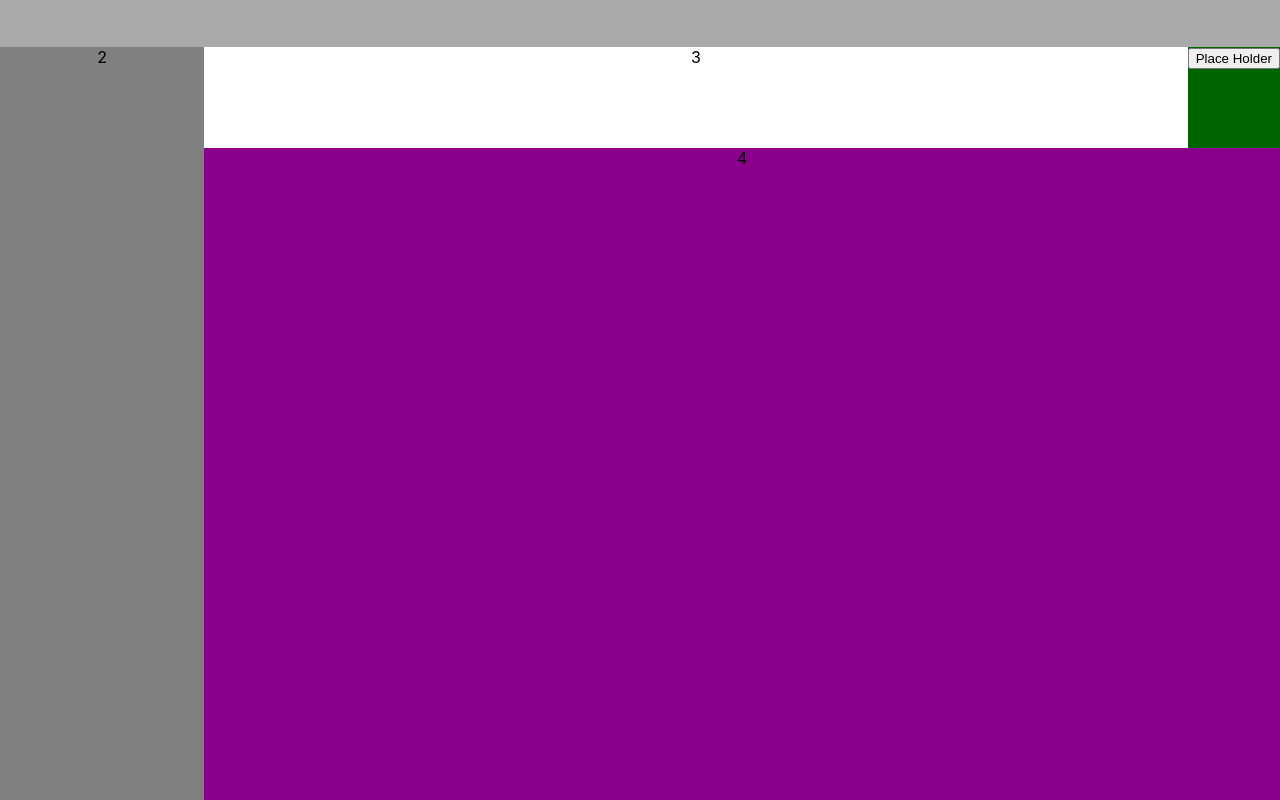
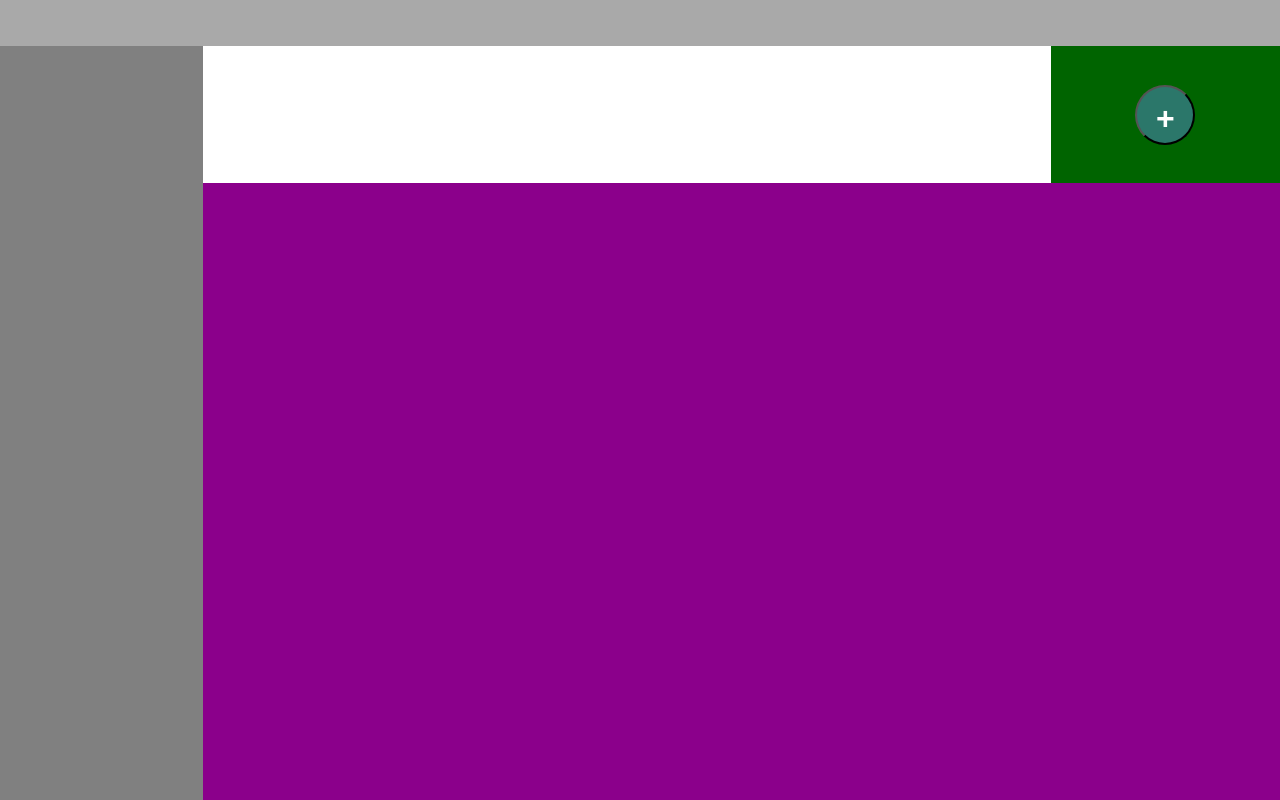
Before and after one commit to hshin159/Password-Manager, a React (Create React App) app: page / in a window 1280 px wide. Built offline with nearby package versions, Linux system fonts and the light colour scheme.

Commit message:
Reorganized some files

```diff
--- a/src/App.css
+++ b/src/App.css
@@ -9,10 +9,10 @@
   min-width: 100vw;
 }
 
-.search {
+/* .search {
   background-color: darkgrey;
   flex-grow: 1;
-}
+} */
 
 .second-container {
   display: flex;
@@ -20,10 +20,10 @@
   flex-grow: 15;
 }
 
-.favorites {
+/* .favorites {
   background-color: gray;
   flex-grow: 1;
-}
+} */
 .third-container {
   display: flex;
   flex-direction: column;
@@ -37,17 +37,26 @@
   flex-grow: 1;
 }
 
-.passwords {
+.passwords-area {
   background-color: darkmagenta;
   flex-grow: 8;
 }
 
-.options {
+/* .options {
   flex-grow: 5;
   background-color: white;
+} */
+
+.add-button-area {
+  flex-grow: 1;
+  display: flex;
+  flex-direction: column;
+  justify-content: center;
+  align-items: center;
+  text-align: center;
 }
 
-.add-button {
-  align-items: center;
-  flex-grow: 1;
-}
+
+/* .add-button:hover{
+  box-shadow: 0 12px 16px 0 rgba(0,0,0,0.24), 0 17px 50px 0 rgba(0,0,0,0.19);
+} */
--- a/src/App.js
+++ b/src/App.js
@@ -1,26 +1,51 @@
-import logo from './logo.svg';
+// import logo from './logo.svg';
 import './App.css';
+// import imageForHannah from "./images/add_button.png"
+import Search from "./search/Search.js";
+import Favorites from "./favorites/Favorites.js";
+import Options from "./options/Options.js";
+import AddButton from "./add-button/AddButton.js";
+import Passwords from "./passwords/Passwords.js";
 
 function App() {
   return (
     <div className="MainPage">
       <div className="main-container">
-        <div className="search"></div>
+        <Search />
         <div className="second-container">
-          <div className="favorites">2</div>
+          <Favorites />
           <div className="third-container">
             <div className="customizations">
-              <div className="options">3</div>
-              <div classname="add-button">
-              {/* <img src="src\images\add_button.png"></img> */}
-              <button type="button" onclick="Testing">Place Holder</button>
+              <Options />
+              <div className="add-button-area">
+                <AddButton />
               </div>
             </div>
-            <div className="passwords">4</div>
+            <div className="passwords-area">
+              <Passwords />
+            </div>
           </div>
         </div>
       </div>
     </div>
+
+    // <div className="MainPage">
+    //   <div className="main-container">
+    //     <div className="search"></div>
+    //     <div className="second-container">
+    //       <div className="favorites"></div>
+    //       <div className="third-container">
+    //         <div className="customizations">
+    //           <div className="options">3</div>
+    //           <div className="add-button-area">
+    //           <button className="add-button" type="button" onclick="Testing">+</button>
+    //           </div>
+    //         </div>
+    //         <div className="passwords">4</div>
+    //       </div>
+    //     </div>
+    //   </div>
+    // </div>
   );
 }
 
--- /dev/null
+++ b/src/add-button/AddButton.css
@@ -0,0 +1,16 @@
+.add-button{
+    height: 60px;
+    line-height: 60px;
+    width: 60px;
+    font-size: 2em;
+    font-weight: bold;
+    border-radius: 50%;
+    background-color: #2b776a;
+    color: white;
+    text-align: center;
+    cursor: pointer;
+  }
+
+  .add-button:hover{
+    box-shadow: 0 12px 16px 0 rgba(0,0,0,0.24), 0 17px 50px 0 rgba(0,0,0,0.19);
+  }
--- /dev/null
+++ b/src/add-button/AddButton.js
@@ -0,0 +1,8 @@
+import React from 'react'
+import './AddButton.css';
+
+export default function AddButton() {
+    return (
+        <button className="add-button" type="button" onclick="Testing">+</button>
+    )
+}
--- /dev/null
+++ b/src/favorites/Favorites.css
@@ -0,0 +1,4 @@
+.favorites {
+    background-color: gray;
+    flex-grow: 1;
+  }
--- /dev/null
+++ b/src/favorites/Favorites.js
@@ -0,0 +1,10 @@
+import React from 'react'
+import './Favorites.css';
+
+export default function Favorites() {
+    return (
+        <div className="favorites">
+
+        </div>
+    )
+}
--- /dev/null
+++ b/src/options/Options.css
@@ -0,0 +1,4 @@
+.options {
+    flex-grow: 5;
+    background-color: white;
+  }
--- /dev/null
+++ b/src/options/Options.js
@@ -0,0 +1,10 @@
+import React from 'react'
+import './Options.css';
+
+export default function Options() {
+    return (
+        <div className="options">
+
+        </div>
+    )
+}
--- /dev/null
+++ b/src/passwords/Passwords.js
@@ -0,0 +1,10 @@
+import React from 'react'
+import './Passwords.css';
+
+export default function Passwords() {
+    return (
+        <div>
+
+        </div>
+    )
+}
--- /dev/null
+++ b/src/search/Search.css
@@ -0,0 +1,4 @@
+.search {
+    background-color: darkgrey;
+    flex-grow: 1;
+  }
--- /dev/null
+++ b/src/search/Search.js
@@ -0,0 +1,10 @@
+import React from 'react'
+import './Search.css';
+
+export default function Search() {
+    return (
+        <div className="search">
+
+        </div>
+    )
+}
```
Also changed, not shown: src/passwords/Passwords.css (added).
